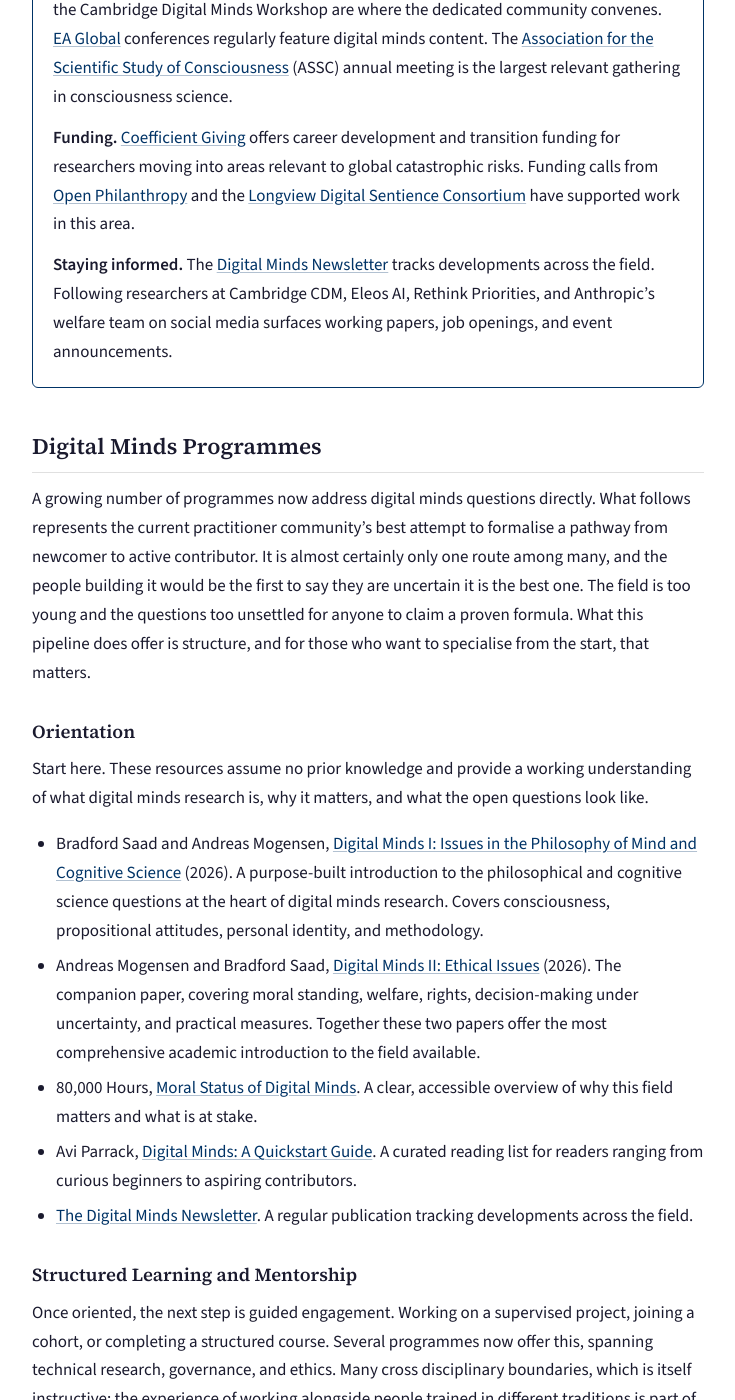
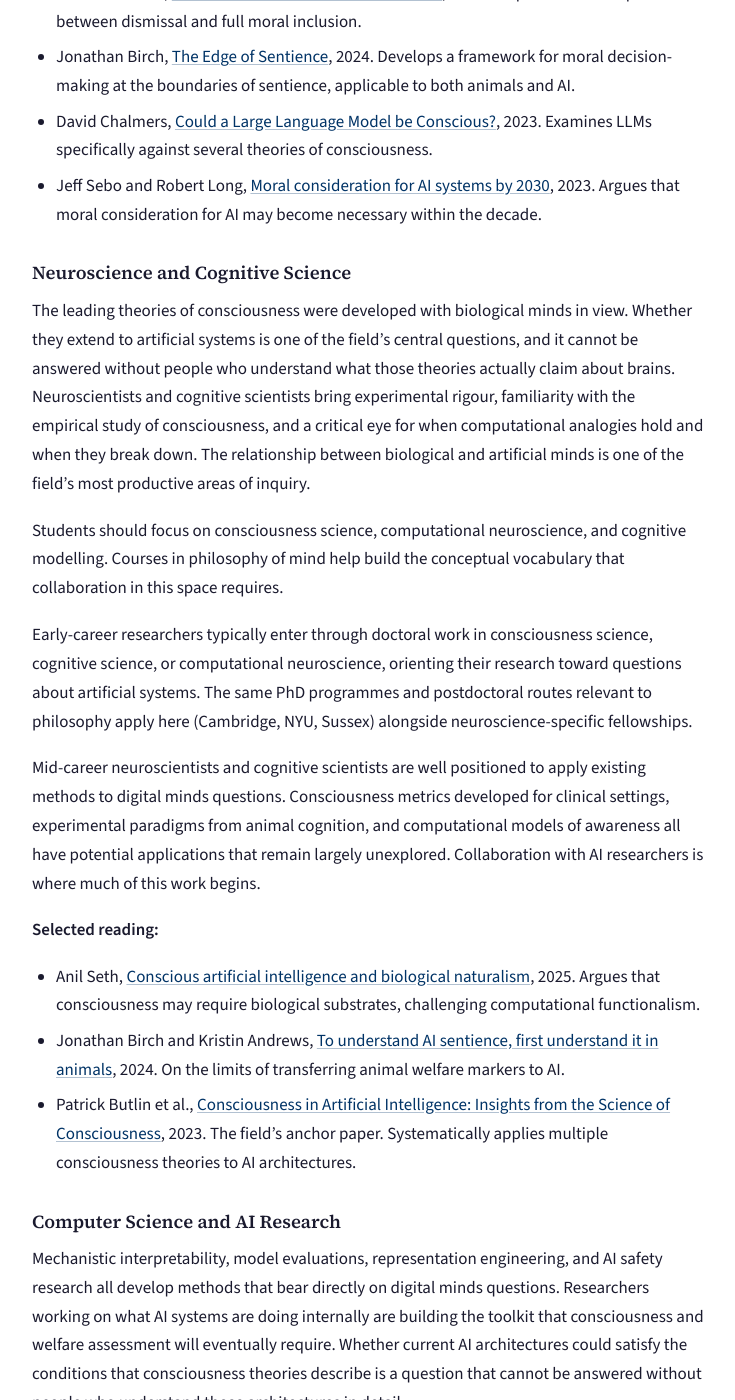
Before and after one commit to Mitchel-Alexander/getting-started-digital-minds, a Jekyll site: the page built from pathways.md, in a window 1280 px wide and 1400 px high, scrolled down 2613 px. Shown: the whole window, without its empty margins (272-1007 px from the left). Built offline with Jekyll 4.4.1, drawn with Linux system fonts in a browser that asks for light colours; some of the changed text lies outside the part shown.

Commit message:
Remove collapsible sections from Pathways, use flat headings with TOC
Replace all details/summary elements with standard markdown subheadings
so the full page is visible and navigated via the table of contents.

Co-Authored-By: Claude Opus 4.6 <noreply@anthropic.com>

```diff
--- a/pathways.md
+++ b/pathways.md
@@ -23,9 +23,8 @@ The questions digital minds asks do not belong to any single field. Whether AI s
 
 The sections below describe what different backgrounds bring to this work and where to look for entry points. If your discipline is not listed, that does not mean it is irrelevant. The field is young enough that unexpected expertise regularly turns out to be load-bearing.
 
-<details class="discipline" id="philosophy">
-<summary>Philosophy</summary>
-<div class="discipline-body" markdown="1">
+
+### Philosophy
 
 Philosophy provides much of the field's conceptual infrastructure. Philosophers of mind set the terms for what consciousness might require and whether artificial systems could satisfy those requirements. Moral philosophers develop the frameworks for determining what follows if they do, including what grounds moral status, how to reason about moral consideration under deep uncertainty, and what obligations might arise toward entities whose inner lives we cannot verify. Epistemologists and philosophers of science contribute something equally important. How should we reason about consciousness in systems we cannot introspect? What counts as evidence, and what weight should it bear? These questions run beneath the surface of most digital minds debates, and they need people trained to make them explicit.
 
@@ -41,12 +40,8 @@ Mid-career philosophers bring conceptual precision the field depends on. Visitin
 - David Chalmers, [Could a Large Language Model be Conscious?](https://arxiv.org/abs/2303.07103), 2023. Examines LLMs specifically against several theories of consciousness.
 - Jeff Sebo and Robert Long, [Moral consideration for AI systems by 2030](https://link.springer.com/article/10.1007/s43681-023-00379-1), 2023. Argues that moral consideration for AI may become necessary within the decade.
 
-</div>
-</details>
 
-<details class="discipline" id="neuroscience-and-cognitive-science">
-<summary>Neuroscience and cognitive science</summary>
-<div class="discipline-body" markdown="1">
+### Neuroscience and Cognitive Science
 
 The leading theories of consciousness were developed with biological minds in view. Whether they extend to artificial systems is one of the field's central questions, and it cannot be answered without people who understand what those theories actually claim about brains. Neuroscientists and cognitive scientists bring experimental rigour, familiarity with the empirical study of consciousness, and a critical eye for when computational analogies hold and when they break down. The relationship between biological and artificial minds is one of the field's most productive areas of inquiry.
 
@@ -61,12 +56,8 @@ Mid-career neuroscientists and cognitive scientists are well positioned to apply
 - Jonathan Birch and Kristin Andrews, [To understand AI sentience, first understand it in animals](https://aeon.co/essays/to-understand-ai-sentience-first-understand-it-in-animals), 2024. On the limits of transferring animal welfare markers to AI.
 - Patrick Butlin et al., [Consciousness in Artificial Intelligence: Insights from the Science of Consciousness](https://arxiv.org/abs/2308.08708), 2023. The field's anchor paper. Systematically applies multiple consciousness theories to AI architectures.
 
-</div>
-</details>
 
-<details class="discipline" id="computer-science-and-ai-research">
-<summary>Computer science and AI research</summary>
-<div class="discipline-body" markdown="1">
+### Computer Science and AI Research
 
 Mechanistic interpretability, model evaluations, representation engineering, and AI safety research all develop methods that bear directly on digital minds questions. Researchers working on what AI systems are doing internally are building the toolkit that consciousness and welfare assessment will eventually require. Whether current AI architectures could satisfy the conditions that consciousness theories describe is a question that cannot be answered without people who understand those architectures in detail.
 
@@ -82,12 +73,8 @@ Mid-career AI researchers can extend existing methods toward digital minds quest
 - Robert Long, [Why model self-reports are insufficient—and why we studied them anyway](https://eleosai.org/post/claude-4-interview-notes/), 2025. Explores the limits and value of model self-reports as evidence.
 - Murray Shanahan, [Talking About Large Language Models](https://arxiv.org/abs/2212.03551), 2023. Examines what psychological terms like "know" or "believe" mean when applied to LLMs.
 
-</div>
-</details>
 
-<details class="discipline" id="social-science">
-<summary>Social science</summary>
-<div class="discipline-body" markdown="1">
+### Social Science
 
 How people perceive, attribute, and respond to AI consciousness is a governance-relevant empirical question, and social scientists are the ones equipped to answer it. Public attitudes shape regulatory appetite and corporate incentives. Expert disagreement shapes institutional responses. Design choices (voice, personality, embodiment) influence consciousness attribution in ways that may bear little relation to a system's actual internal states. Understanding these dynamics is essential for building governance frameworks that respond to genuine evidence rather than surface impressions.
 
@@ -104,12 +91,8 @@ Mid-career social scientists bring established methods and the ability to design
 - Lucius Caviola, Jeff Sebo, and Jonathan Birch, [What will society think about AI consciousness? Lessons from the animal case](https://www.cell.com/trends/cognitive-sciences/fulltext/S1364-6613(25)00147-0), 2025. Uses animal welfare attitudes as a predictor for AI consciousness discourse.
 - Jacy Reese Anthis and Janet V. T. Pauketat, [AI Consciousness and Public Attitudes](https://osf.io/preprints/psyarxiv/4wpkd), 2024. Experimental data on how people reason about AI moral status.
 
-</div>
-</details>
 
-<details class="discipline" id="law-policy-and-governance">
-<summary>Law, policy, and governance</summary>
-<div class="discipline-body" markdown="1">
+### Law, Policy, and Governance
 
 How should policymakers, AI labs, and legal systems respond to deep uncertainty about AI sentience? This discipline brings frameworks for translating moral and philosophical conclusions into institutional form. Legal personhood, standing, liability, and rights are the mechanisms through which moral status becomes actionable. Governance under uncertainty requires acting on questions that may remain scientifically unresolved for decades, drawing on precedents from environmental precaution, biosafety, and animal welfare regulation.
 
@@ -125,12 +108,8 @@ Mid-career governance professionals bring institutional knowledge and networks t
 - Eric Schwitzgebel and Mara Garza, [Designing AI with Rights, Consciousness, Self-Respect, and Freedom](https://faculty.ucr.edu/~eschwitz/SchwsacrsShortPapers/SchwartzDesigning.pdf), 2020. On the ethics of creating conscious AI designed for servitude.
 - Visa Kurki, [A Theory of Legal Personhood](https://global.oup.com/academic/product/a-theory-of-legal-personhood-9780198844037), 2019. Foundational legal theory on what personhood requires.
 
-</div>
-</details>
 
-<details class="discipline" id="journalism-and-public-communication">
-<summary>Journalism and public communication</summary>
-<div class="discipline-body" markdown="1">
+### Journalism and Public Communication
 
 How digital minds questions reach wider audiences matters for the field's long-term credibility and policy influence. These questions are easy to sensationalise and easy to dismiss. Writing that takes the uncertainty seriously, explains what is known and what is not, and resists both hype and premature scepticism is what the field needs from its public-facing communicators.
 
@@ -142,17 +121,13 @@ Journalism fellowships focused on AI and technology, such as the [Tarbell Fellow
 - Columbia Journalism Review, [How to report better on artificial intelligence](https://www.cjr.org/analysis/how-to-report-better-on-artificial-intelligence.php), 2023. Practical guidance on covering AI without sensationalism.
 - Science, [If AI becomes conscious, how will we know?](https://www.science.org/content/article/if-ai-becomes-conscious-how-will-we-know), 2023. Reporting on the scientific challenges of detecting consciousness in AI systems.
 
-</div>
-</details>
-
 
 ## Career Stages
 
 What you should do depends less on your discipline than on where you are in your career. The specific entry points differ, but the underlying logic is the same at every stage: build foundations, find the people doing the work, and start contributing before you feel ready.
 
-<details class="discipline" id="students">
-<summary>Students</summary>
-<div class="discipline-body" markdown="1">
+
+### Students
 
 The most useful thing a student can do is build strong foundations in one contributing discipline while developing literacy in at least one other. Digital minds questions sit at intersections (philosophy and AI, neuroscience and ethics, law and consciousness science) and the ability to read seriously across at least two of these areas is what distinguishes people who thrive in the field from those who find it frustrating.
 
@@ -164,12 +139,8 @@ Write a thesis or dissertation on a digital minds topic. Supervisors may be open
 - Follow the [Digital Minds Newsletter](https://www.digitalminds.news/) and the research outputs of groups like Eleos AI and Rethink Priorities
 - Engage with AI governance groups and student policy organisations
 
-</div>
-</details>
 
-<details class="discipline" id="early-career">
-<summary>Early Career</summary>
-<div class="discipline-body" markdown="1">
+### Early Career
 
 Most early-career researchers and professionals enter digital minds through work in a contributing discipline (a PhD in philosophy of mind, a policy role at an AI governance think tank, interpretability research at an AI lab) and orient part of their work toward digital minds questions. Dedicated digital minds positions are rare but growing. More commonly, people find or create the digital minds dimension within a broader role.
 
@@ -189,12 +160,8 @@ Most early-career researchers and professionals enter digital minds through work
 - Build relationships with peers across disciplines.
 - Contribute to consultations and policy processes on AI governance, flagging digital minds dimensions
 
-</div>
-</details>
 
-<details class="discipline" id="mid-career">
-<summary>Mid-Career</summary>
-<div class="discipline-body" markdown="1">
+### Mid-Career
 
 Established professionals from adjacent fields are among the most valuable potential contributors. They bring deep expertise, institutional credibility, and professional networks, along with something harder to teach: the ability to see digital minds questions from outside the assumptions that have shaped the field so far.
 
@@ -207,12 +174,8 @@ Established professionals from adjacent fields are among the most valuable poten
 - Advise or collaborate with digital minds research organisations
 - Participate in expert convenings on AI consciousness, moral status, or welfare governance
 
-</div>
-</details>
 
-<details class="discipline" id="guidance-for-all-backgrounds" open>
-<summary>Guidance for all backgrounds</summary>
-<div class="discipline-body" markdown="1">
+### Guidance for All Backgrounds
 
 Some actions and resources apply regardless of discipline or career stage.
 
@@ -221,9 +184,6 @@ Some actions and resources apply regardless of discipline or career stage.
 **Funding.** [Coefficient Giving](https://coefficientgiving.org/funds/global-catastrophic-risks-opportunities/career-development-and-transition-funding/) offers career development and transition funding for researchers moving into areas relevant to global catastrophic risks. Funding calls from [Open Philanthropy](https://www.openphilanthropy.org/) and the [Longview Digital Sentience Consortium](https://www.longview.org/digital-sentience-consortium/) have supported work in this area.
 
 **Staying informed.** The [Digital Minds Newsletter](https://www.digitalminds.news/) tracks developments across the field. Following researchers at Cambridge CDM, Eleos AI, Rethink Priorities, and Anthropic's welfare team on social media surfaces working papers, job openings, and event announcements.
-
-</div>
-</details>
 
 
 ## Digital Minds Programmes
```
